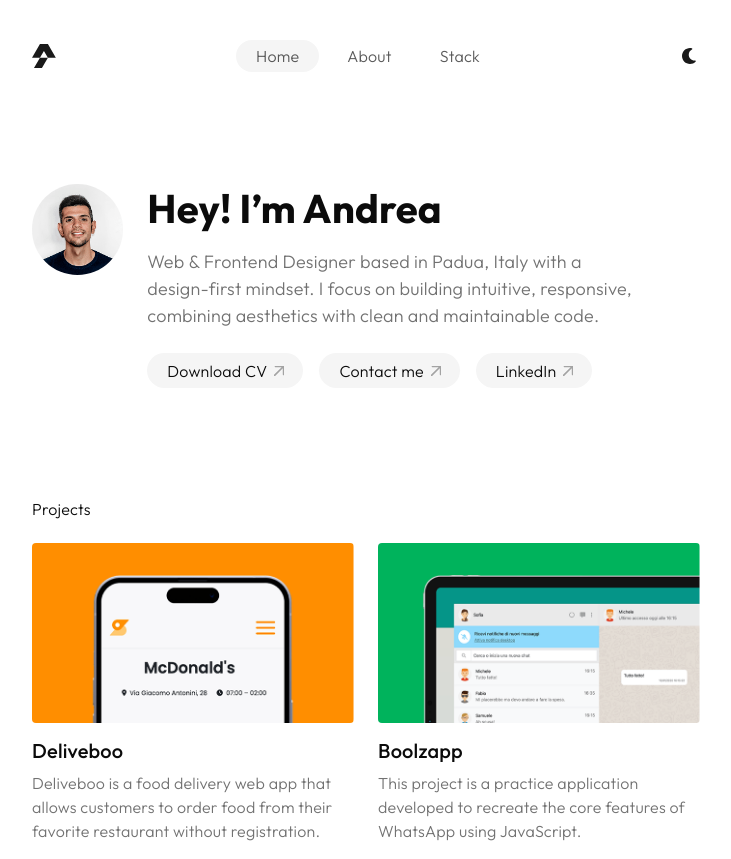
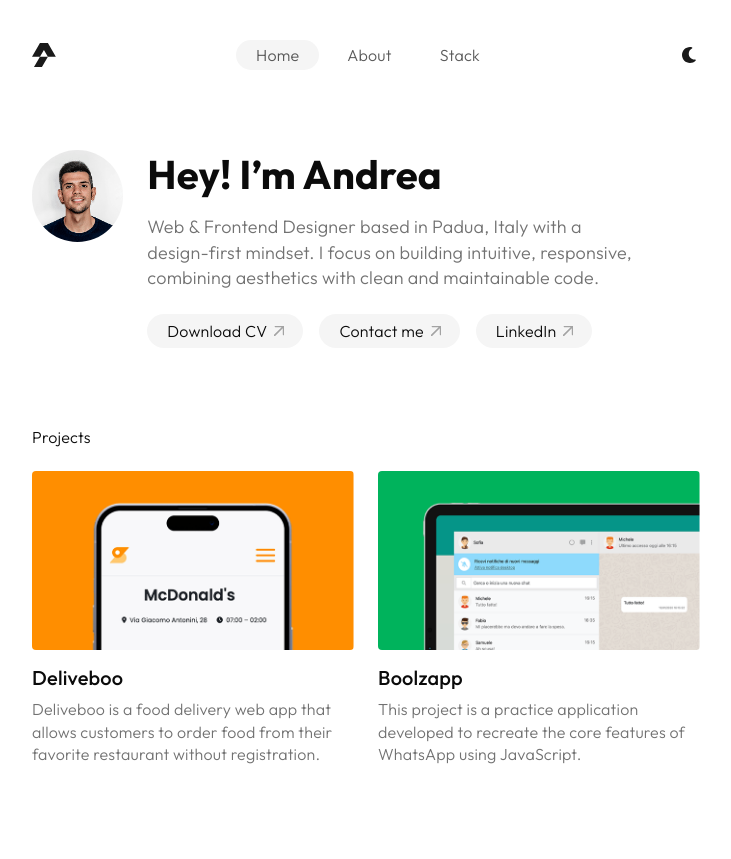
Before and after one commit to andrea-salvalaggio/portfolio, a Nuxt app: page / in a window 1280 px wide. Shown: the whole page, without its empty margins (274-1005 px from the left). After the commit the page ends 824 px from the top, so only its background shows below. Built offline with nearby package versions, Linux system fonts and the light colour scheme.

Commit message:
feat: enhance layout and styling across various sections for improved presentation and readability

```diff
--- a/app/assets/scss/_general.scss
+++ b/app/assets/scss/_general.scss
@@ -9,6 +9,7 @@
 
 body {
     height: 100vh;
+    line-height: $line-height-medium;
     font-weight: $font-weight-light;
     letter-spacing: .2px;
 
@@ -36,3 +37,9 @@
 .fw-regular {
     font-weight: $font-weight-regular;
 }
+
+@include media-breakpoint-up(sm) {
+    .mt-sm-8 {
+        margin-top: $spacer-8;
+    }
+}
--- a/app/components/layout/AppHeader.vue
+++ b/app/components/layout/AppHeader.vue
@@ -1,5 +1,5 @@
 <template>
-    <header class="mt-4">
+    <header class="mt-sm-4">
         <nav class="navbar navbar-expand sticky-top p-3">
             <div class="container p-0">
                 <NuxtLink to="/" class="navbar-brand d-none d-sm-flex m-0 p-0">
--- a/app/components/sections/AboutSections.vue
+++ b/app/components/sections/AboutSections.vue
@@ -1,5 +1,5 @@
 <template>
-    <div class="about-sections p-3">
+    <div class="about-sections mt-5 p-3">
         <div class="container p-0">
             <div class="row mb-4">
                 <h2 class="h6 fw-light col-12 col-md-3 mb-4 mb-md-0">About</h2>
--- a/app/components/sections/HeroSections.vue
+++ b/app/components/sections/HeroSections.vue
@@ -1,5 +1,5 @@
 <template>
-    <section class="hero-section p-3">
+    <section class="hero-section mt-5 mt-sm-8 p-3">
         <div class="container p-0">
             <div class="row">
                 <div class="col-12 col-md-2">
@@ -12,7 +12,7 @@
                         with a design-first mindset. I focus on building intuitive, responsive,
                         combining aesthetics with clean and maintainable code.
                     </p>
-                    <div class="hero-links d-flex">
+                    <div class="hero-links d-flex flex-wrap">
                         <a href="https://drive.google.com/file/d/1DX-yTtHCVmeSe1dJYeU8f3gXjvwp4_KL/view?usp=sharing" class="btn-link" target="_blank" aria-label="Download CV">
                             Download CV <img src="/img/icons/arrow-top-right.svg" class="btn-icon lazyload" alt="Arrow" />
                         </a>
@@ -49,7 +49,11 @@
 @use '@/assets/scss/variables' as *;
 
 .hero-section {
-    margin-top: $spacer-8;
+    .hero-title {
+        @media (max-width: 576px) {
+            font-size: $font-size-big;
+        }
+    }
 
     .hero-description {
         font-size: 18px;
@@ -70,6 +74,10 @@
                 margin-left: $spacer-2;
                 transform: scale(1.35);
             }
+
+            @media(max-width: 576px) {
+                margin-bottom: $spacer-2;
+            }
         }
     }
 
@@ -77,7 +85,7 @@
         .img-profile {
             width: 90px;
             height: 90px;
-            margin-bottom: $spacer-3;
+            margin-bottom: $spacer;
         }
     }
 }
--- a/app/components/sections/ProjectsSection.vue
+++ b/app/components/sections/ProjectsSection.vue
@@ -1,7 +1,7 @@
 <template>
-    <section class="projects-section p-3">
+    <section class="projects-section mt-5 mt-sm-8 p-3">
         <div class="container p-0">
-            <div class="h6 projects-title m-0">Projects</div>
+            <div class="h6 projects-title fw-light m-0">Projects</div>
             <div class="row row-cols-1 row-cols-sm-2 gx-3 gx-sm-4 mt-4">
                 <div v-for="project in projects" :key="project.id">
                     <UiProjectCard :project="project" />
@@ -14,13 +14,3 @@
 <script setup>
 import projects from '~/data/projects.json'
 </script>
-
-<style scoped lang="scss">
-.projects-section {
-    margin-top: $spacer-8;
-
-    .projects-title {
-        font-weight: $font-weight-light;
-    }
-}
-</style>
--- a/app/components/sections/StacksSection.vue
+++ b/app/components/sections/StacksSection.vue
@@ -1,7 +1,7 @@
 <template>
     <section class="stacks-section p-3">
         <div class="container p-0">
-            <div class="row justify-content-between">
+            <div class="row">
                 <div class="col">
                     <h1 class="h2 fw-bold">Stack</h1>
                     <p>These are my superpowers!</p>
--- a/app/components/ui/ProjectCard.vue
+++ b/app/components/ui/ProjectCard.vue
@@ -1,7 +1,7 @@
 <template>
     <a :href="project.url" class="card-link text-decoration-none" :aria-label="`View ${project.title}`">
-        <div class="card flex-row-reverse flex-sm-column h-100 bg-transparent border-0 pb-4 pb-sm-0">
-            <img :src="project.image" :alt="project.title" class="card-image rounded-1 col-5 col-sm-12 lazyload" />
+        <div class="card flex-row-reverse align-items-center flex-sm-column h-100 bg-transparent border-0 pb-4 pb-sm-0">
+            <img :src="project.image" :alt="project.title" class="card-image rounded-1 col-3 col-sm-12 lazyload" />
             <div class="card-body d-flex flex-column p-0 mt-sm-3 pe-3 pe-sm-0">
                 <div class="h5 card-title fw-medium mb-1 mb-sm-2">{{ project.title }}</div>
                 <p class="card-text line-clamp-2 line-clamp-sm-3 fw-light">{{ project.description }}</p>
@@ -24,7 +24,14 @@
 
 .card-image {
     height: fit-content;
+
+    @media (max-width: 576px) {
+        height: auto;
+        aspect-ratio: 1 / 1;
+        object-fit: cover;
+    }
 }
+
 .line-clamp-2 {
     display: -webkit-box;
     -webkit-line-clamp: 2;
--- a/app/pages/about.vue
+++ b/app/pages/about.vue
@@ -1,4 +1,12 @@
 <template>
+    <div class="about-title p-3">
+        <div class="row">
+            <div class="col">
+                <h1 class="h2 fw-bold">About</h1>
+                <p>A little bit of my life.</p>
+            </div>
+        </div>
+    </div>
     <SectionsAboutSections />
     <SectionsConnectionsSection />
     <SectionsExperiencesSection />
@@ -9,3 +17,9 @@
     title: 'About | Andrea Salvalaggio'
 })
 </script>
+
+<style scoped lang="scss">
+.about-title {
+    margin-top: $spacer-8;
+}
+</style>
```
